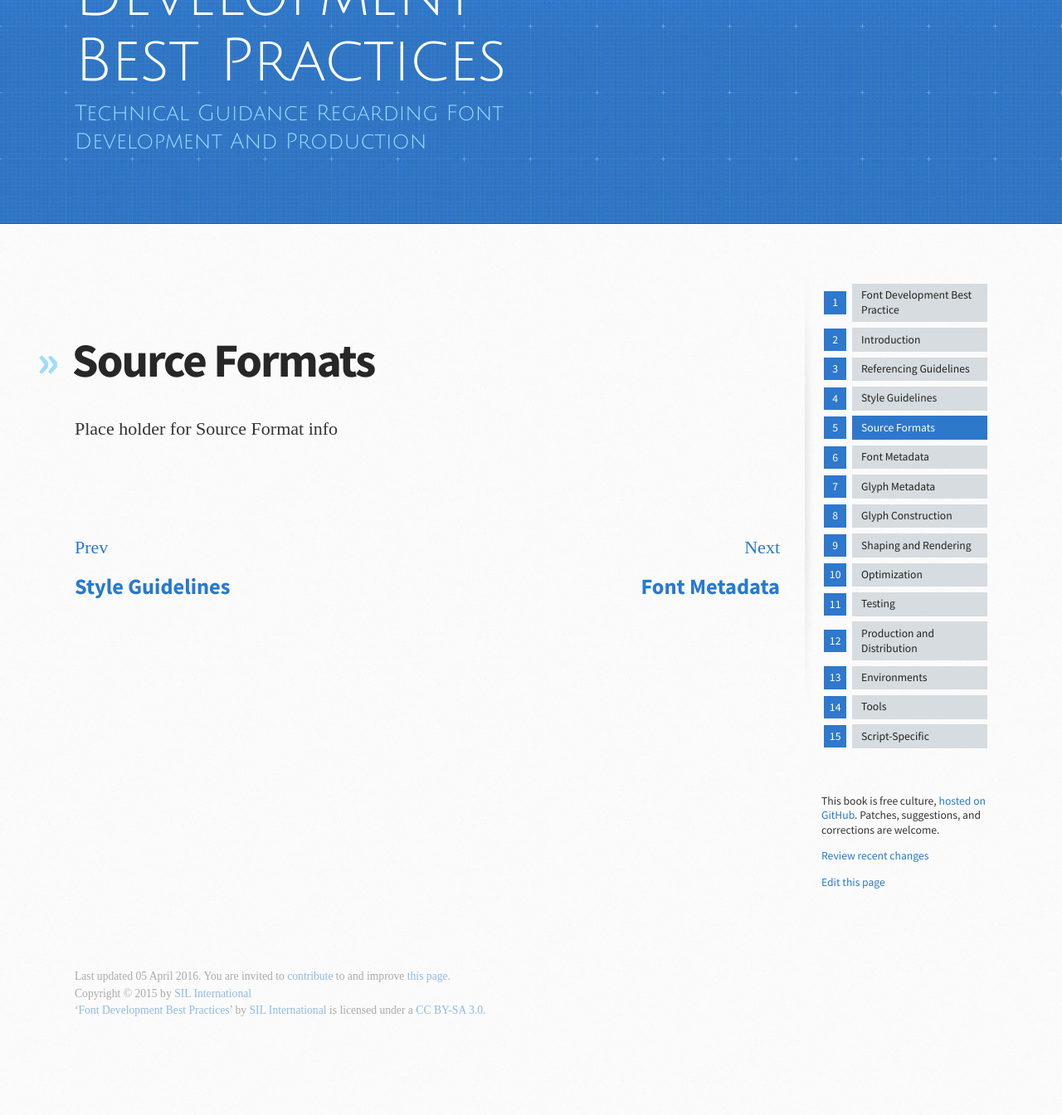
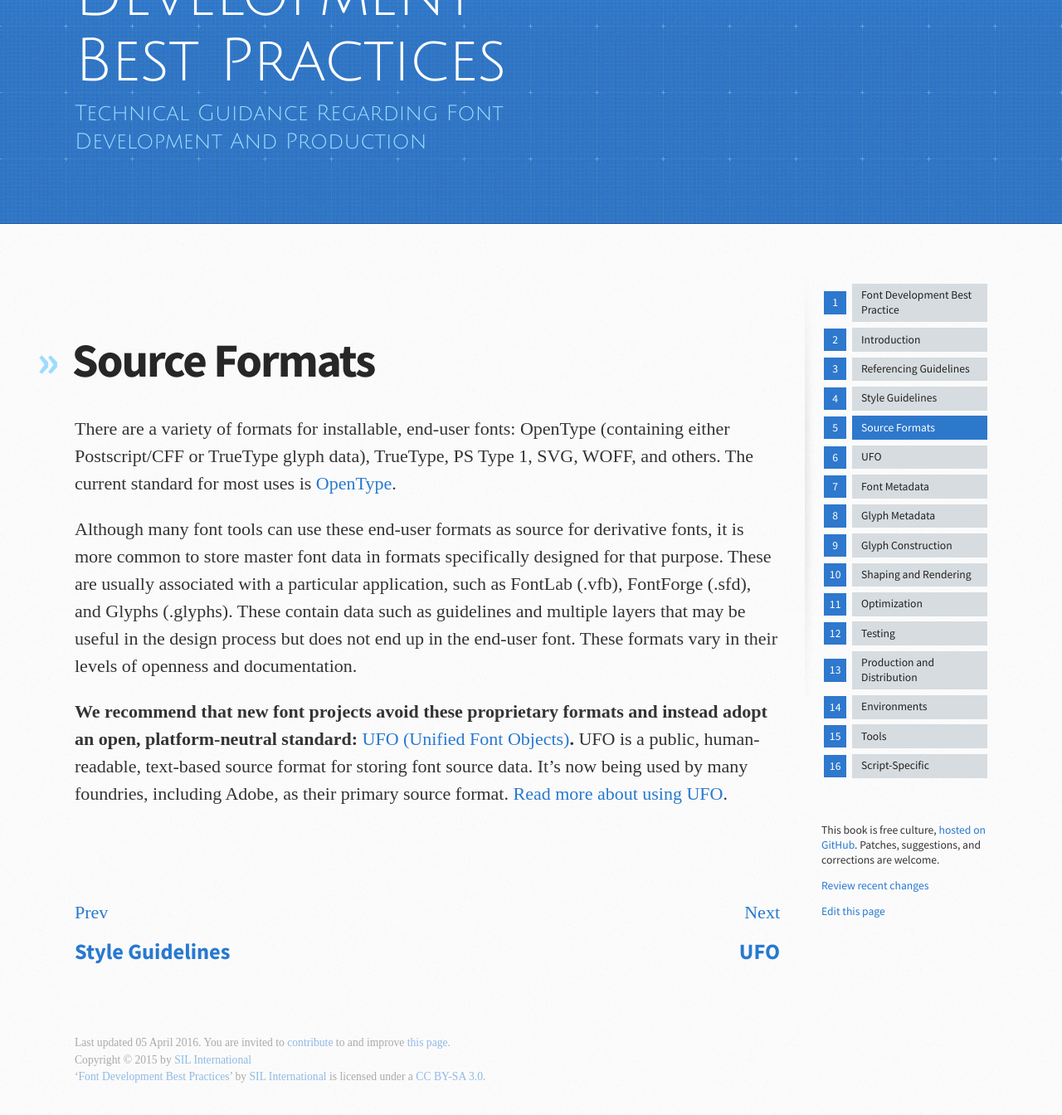
Before and after one commit to silnrsi/FDBP, a Jekyll site: the page built from en-US/Source_Formats.md, in a window 1280 px wide and 1400 px high, scrolled down 209 px. Shown: the top 1344 px of the window at 83% size. Built offline with Jekyll 4.4.1, drawn with Linux system fonts in a browser that asks for light colours; some web fonts are replaced; before the commit the page ends 1529 px from its top, so only the background shows below that.

Commit message:
Adding information on source formats and UFO in particular

```diff
--- a/en-US/Source_Formats.md
+++ b/en-US/Source_Formats.md
@@ -6,4 +6,12 @@ category: Source Formats
 title: Source Formats
 ---
 
-Place holder for Source Format info
+There are a variety of formats for installable, end-user fonts: OpenType (containing either Postscript/CFF or TrueType glyph data), TrueType, PS Type 1, SVG, WOFF, and others. The current standard for most uses is [OpenType].
+
+Although many font tools can use these end-user formats as source for derivative fonts, it is more common to store master font data in formats specifically designed for that purpose. These are usually associated with a particular application, such as FontLab (.vfb), FontForge (.sfd), and Glyphs (.glyphs). These contain data such as guidelines and multiple layers that may be useful in the design process but does not end up in the end-user font. These formats vary in their levels of openness and documentation.
+
+**We recommend that new font projects avoid these proprietary formats and instead adopt an open, platform-neutral standard: [UFO (Unified Font Objects)][UFO].** UFO is a public, human-readable, text-based source format for storing font source data. It's now being used by many foundries, including Adobe, as their primary source format. [Read more about using UFO](UFO.md).
+
+
+[OpenType]: https://en.wikipedia.org/wiki/OpenType
+[UFO]: http://unifiedfontobject.org/
```
Also changed, not shown: en-US/UFO.md (added, +69 -0 lines).
